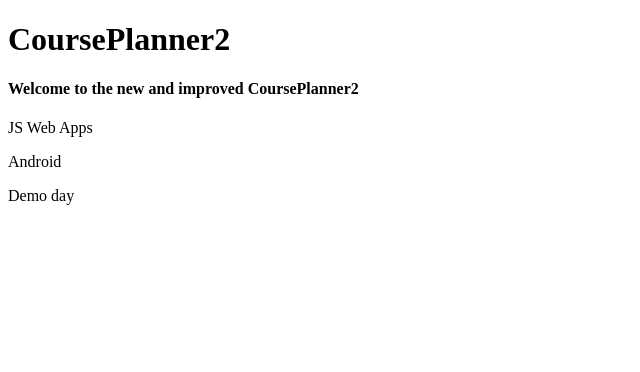
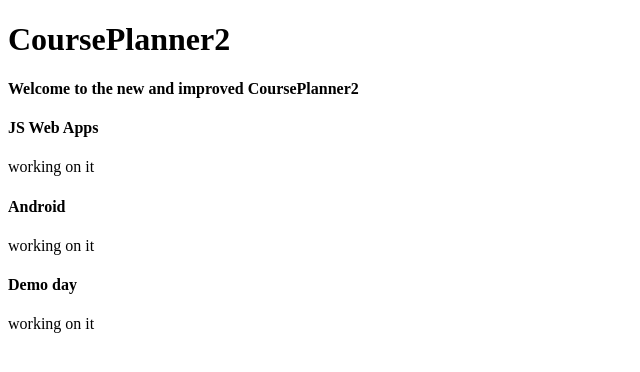
Before and after one commit to EASV/cp2_mean, an Angular app: page / in a window 1280 px wide. Shown: the top 372 px of the page, without its empty margins (0-640 px from the left). Built offline with nearby package versions, Linux system fonts and the light colour scheme.

Commit message:
Added CourseComponent to AppComponent

```diff
--- a/src/app/app.component.html
+++ b/src/app/app.component.html
@@ -5,4 +5,4 @@
   {{description}}
 </h4>
 
-<p *ngFor="let course of courses">{{course.title}}</p>
+<app-course *ngFor="let course of courses" [course]="course"></app-course>
--- a/src/app/app.component.ts
+++ b/src/app/app.component.ts
@@ -16,15 +16,18 @@ export class AppComponent implements OnInit {
     this.courses = [
       {
         id: 'jswebapps',
-        title: 'JS Web Apps'
+        title: 'JS Web Apps',
+        description: 'working on it'
       },
       {
         id: 'android',
-        title: 'Android'
+        title: 'Android',
+        description: 'working on it'
       },
       {
         id: 'demoday',
-        title: 'Demo day'
+        title: 'Demo day',
+        description: 'working on it'
       }
     ];
   }
--- a/src/app/courses/course/course.component.ts
+++ b/src/app/courses/course/course.component.ts
@@ -1,4 +1,4 @@
-import { Component, OnInit } from '@angular/core';
+import {Component, Input, OnInit} from '@angular/core';
 import {Course} from '../course';
 
 @Component({
@@ -8,12 +8,15 @@ import {Course} from '../course';
 })
 export class CourseComponent implements OnInit {
 
+  @Input()
   course: Course;
 
   constructor() { }
 
   ngOnInit() {
-    this.course = <Course> {};
+    if (!this.course) {
+      this.course = <Course> {};
+    }
   }
 
 }
```
Also changed, not shown: 1 other file (tests, documents, lock files or other folders).
